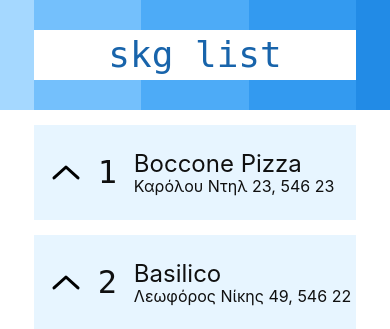
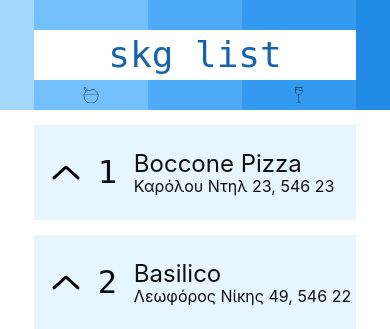
Before and after one commit to sirodoht/skglist.com, a Django app: page / in a window 390 px wide. Shown: the top 329 px of the page. Run offline with Django 3.2, Linux system fonts and the light colour scheme; data comes from the database, SQL or seed files in the repository.

Commit message:
add icon links on template

```diff
--- a/main/static/styles/main.css
+++ b/main/static/styles/main.css
@@ -243,6 +243,16 @@ a {
     justify-content: center;
 }
 
+.eat-icon {
+    width: 30px;
+    transform: translateY(3px);
+}
+@media (max-width: 900px) {
+    .eat-icon {
+        width: 20px;
+    }
+}
+
 .five-up {
     grid-area: 1 / 5 / 2 / 6;
     background: #4dabf7;
@@ -278,6 +288,16 @@ a {
     text-align: center;
     align-self: center;
     justify-content: center;
+}
+
+.drink-icon {
+    width: 30px;
+    transform: translateY(3px);
+}
+@media (max-width: 900px) {
+    .drink-icon {
+        width: 20px;
+    }
 }
 
 .one {
--- a/main/templates/main/index.html
+++ b/main/templates/main/index.html
@@ -59,14 +59,18 @@
             {% endfor %}
         </div>
         <div class="eat">
-            <!-- eat -->
+            <a href="{% url 'main:food' %}" class="eat-icon">
+                <img src="{% static 'images/cereal.svg' %}" alt="food icon">
+            </a>
         </div>
         <div class="five-down">
         </div>
         <div class="five-up">
         </div>
         <div class="drink">
-            <!-- drink -->
+            <a href="{% url 'main:drink' %}" class="drink-icon">
+                <img src="{% static 'images/wine.svg' %}" alt="wine icon">
+            </a>
         </div>
     </div>
     {% csrf_token %}
```
